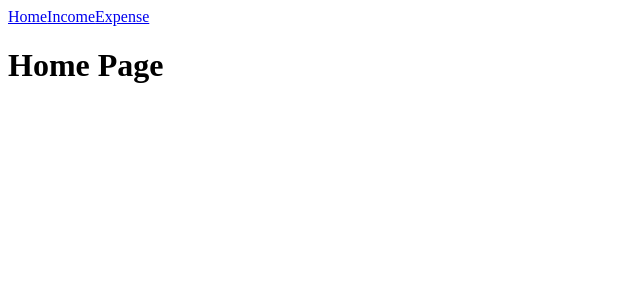
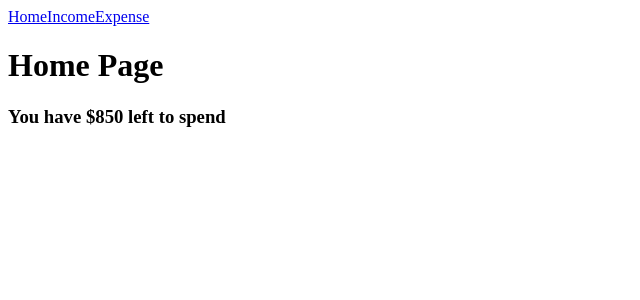
Before and after one commit to Taitai76/SpendinTracker, a React (Create React App) app: page / in a window 1280 px wide. Shown: the top 300 px of the page, without its empty margins (0-640 px from the left). Built offline with nearby package versions, Linux system fonts and the light colour scheme; data requests are answered from the project's data file.

Commit message:
Set up homepage to show total

```diff
--- a/db.json
+++ b/db.json
@@ -11,5 +11,10 @@
         "name": "Grocerys",
         "amount": 100
       }
-    ]
+    ],
+
+    "income":
+        {
+            "amount":1000
+        }
 }
--- a/package.json
+++ b/package.json
@@ -16,7 +16,8 @@
     "start": "react-scripts start",
     "build": "react-scripts build",
     "test": "react-scripts test",
-    "eject": "react-scripts eject"
+    "eject": "react-scripts eject",
+    "server": "json-server --watch db.json --port=4000"
   },
   "eslintConfig": {
     "extends": [
--- a/src/components/Home.js
+++ b/src/components/Home.js
@@ -1,9 +1,27 @@
-import React from "react";
+import React, { useEffect, useState } from "react";
 
 function Home() {
+  const [income, setIncome]= useState(0)
+  const [expense, setExpense]= useState([])
+
+  useEffect(()=>{
+    fetch("http://localhost:4000/expenses")
+    .then((r) => r.json())
+      .then((items) => setExpense(items));
+
+    fetch(("http://localhost:4000/income"))
+    .then((r) => r.json())
+      .then((items) => setIncome(items.amount));
+  }, []);
+
+  let totalExpense = expense.map(a => a.amount).reduce((a, current)=>{
+    return a + current;
+  }, 0);
+
   return (
     <div>
       <h1>Home Page</h1>
+      <h3>You have ${income-totalExpense} left to spend</h3>
     </div>
   )
 }
```
